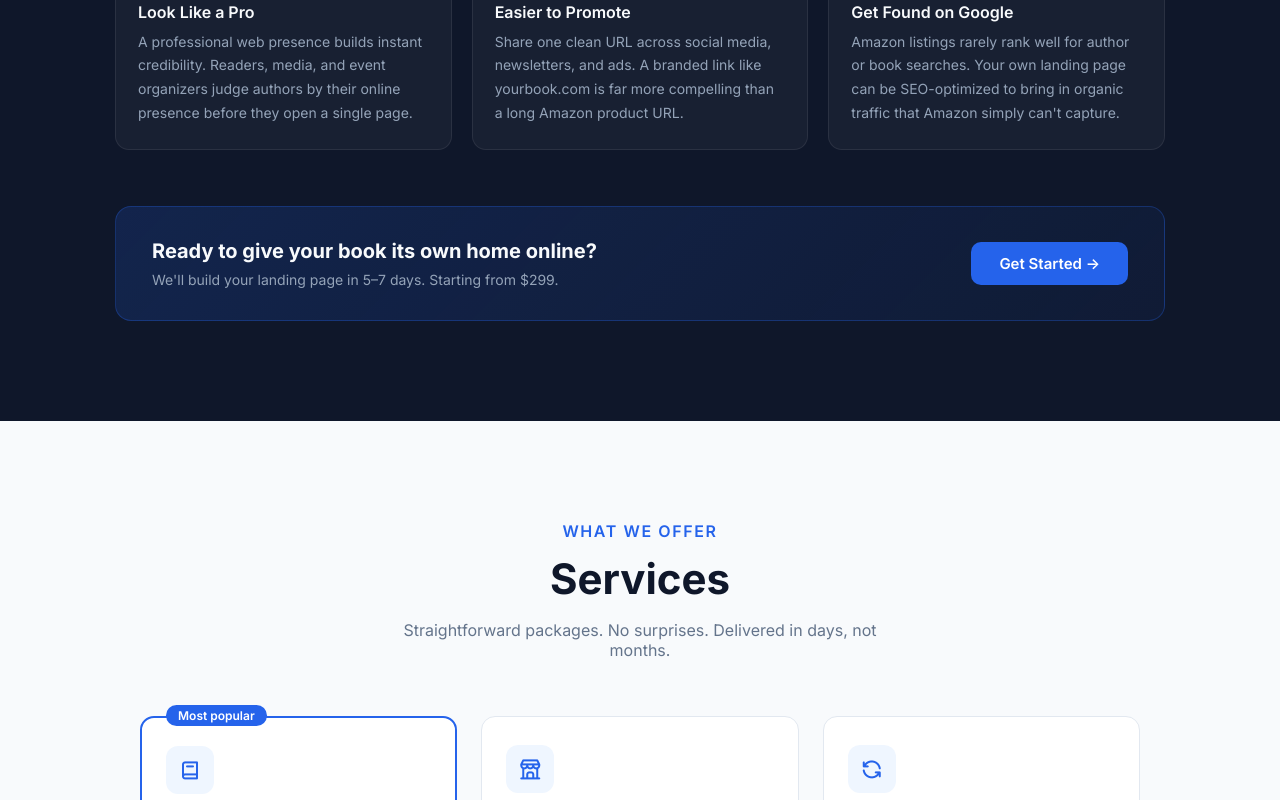
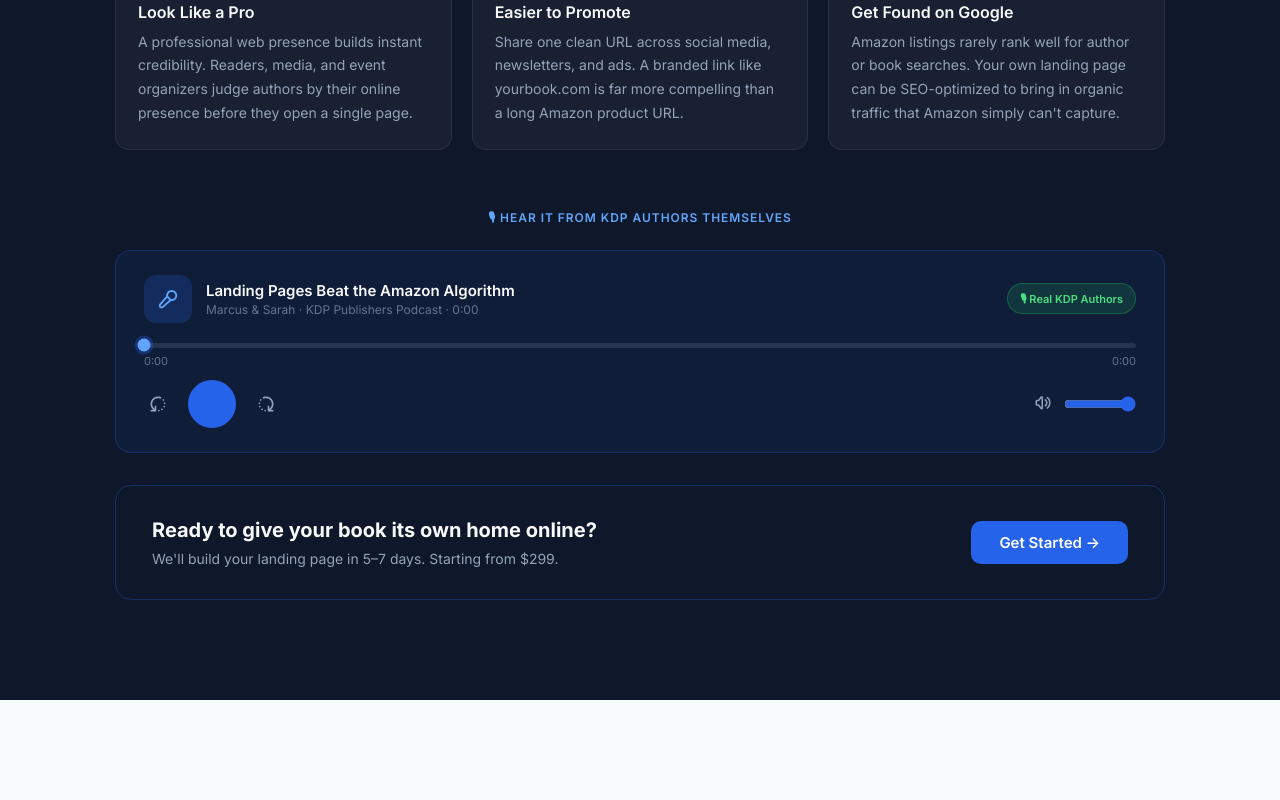
Before and after one commit to dengron55/ronalddesign, a React (Vite) app: page / in a window 1280 px wide. Shown: the part 1540-2340 px from the top of the page. Built offline with nearby package versions, Linux system fonts and the light colour scheme.

Commit message:
update content

```diff
--- a/src/App.jsx
+++ b/src/App.jsx
@@ -1,4 +1,136 @@
 import { useState, useEffect, useRef } from "react";
+
+function PodcastPlayer({ src }) {
+  const audioRef = useRef(null);
+  const [playing, setPlaying] = useState(false);
+  const [currentTime, setCurrentTime] = useState(0);
+  const [duration, setDuration] = useState(0);
+  const [volume, setVolume] = useState(1);
+  const [muted, setMuted] = useState(false);
+
+  const togglePlay = () => {
+    const a = audioRef.current;
+    if (!a) return;
+    if (playing) { a.pause(); } else { a.play(); }
+    setPlaying(!playing);
+  };
+
+  const handleTimeUpdate = () => setCurrentTime(audioRef.current?.currentTime || 0);
+  const handleLoadedMetadata = () => setDuration(audioRef.current?.duration || 0);
+  const handleEnded = () => setPlaying(false);
+
+  const seek = e => {
+    const rect = e.currentTarget.getBoundingClientRect();
+    const ratio = (e.clientX - rect.left) / rect.width;
+    const newTime = ratio * duration;
+    if (audioRef.current) audioRef.current.currentTime = newTime;
+    setCurrentTime(newTime);
+  };
+
+  const changeVolume = e => {
+    const v = parseFloat(e.target.value);
+    setVolume(v);
+    if (audioRef.current) audioRef.current.volume = v;
+    setMuted(v === 0);
+  };
+
+  const toggleMute = () => {
+    const next = !muted;
+    setMuted(next);
+    if (audioRef.current) audioRef.current.muted = next;
+  };
+
+  const fmt = s => {
+    const m = Math.floor(s / 60);
+    const sec = Math.floor(s % 60);
+    return `${m}:${sec.toString().padStart(2, "0")}`;
+  };
+
+  const progress = duration ? (currentTime / duration) * 100 : 0;
+
+  return (
+    <div style={{
+      background: "rgba(37,99,235,0.08)",
+      border: "1px solid rgba(37,99,235,0.25)",
+      borderRadius: 16, padding: "24px 28px", marginBottom: 24,
+    }}>
+      <audio ref={audioRef} src={src}
+        onTimeUpdate={handleTimeUpdate}
+        onLoadedMetadata={handleLoadedMetadata}
+        onEnded={handleEnded}
+      />
+
+      {/* Header */}
+      <div style={{ display: "flex", alignItems: "center", gap: 14, marginBottom: 20 }}>
+        <div style={{ width: 48, height: 48, background: "rgba(37,99,235,0.2)", borderRadius: 12, display: "flex", alignItems: "center", justifyContent: "center", flexShrink: 0 }}>
+          <i className="ti ti-microphone-2" style={{ fontSize: 22, color: "#60a5fa" }} aria-hidden="true" />
+        </div>
+        <div>
+          <div style={{ color: "#f8fafc", fontSize: 15, fontWeight: 600, marginBottom: 2 }}>
+            Landing Pages Beat the Amazon Algorithm
+          </div>
+          <div style={{ color: "#64748b", fontSize: 12 }}>
+            Marcus & Sarah · KDP Publishers Podcast · {fmt(duration)}
+          </div>
+        </div>
+        <div style={{ marginLeft: "auto", background: "rgba(34,197,94,0.15)", border: "1px solid rgba(34,197,94,0.3)", borderRadius: 99, padding: "3px 12px" }}>
+          <span style={{ color: "#4ade80", fontSize: 11, fontWeight: 600 }}>🎙 Real KDP Authors</span>
+        </div>
+      </div>
+
+      {/* Progress bar */}
+      <div style={{ marginBottom: 12 }}>
+        <div onClick={seek} style={{
+          height: 5, background: "rgba(248,250,252,0.1)", borderRadius: 99,
+          cursor: "pointer", position: "relative", marginBottom: 6,
+        }}>
+          <div style={{ height: "100%", width: `${progress}%`, background: "#2563eb", borderRadius: 99, transition: "width 0.1s linear" }} />
+          <div style={{ position: "absolute", top: "50%", left: `${progress}%`, transform: "translate(-50%,-50%)", width: 13, height: 13, background: "#60a5fa", borderRadius: "50%", boxShadow: "0 0 0 3px rgba(37,99,235,0.3)" }} />
+        </div>
+        <div style={{ display: "flex", justifyContent: "space-between" }}>
+          <span style={{ color: "#64748b", fontSize: 11 }}>{fmt(currentTime)}</span>
+          <span style={{ color: "#64748b", fontSize: 11 }}>{fmt(duration)}</span>
+        </div>
+      </div>
+
+      {/* Controls */}
+      <div style={{ display: "flex", alignItems: "center", gap: 16 }}>
+        {/* Rewind 15s */}
+        <button onClick={() => { if (audioRef.current) audioRef.current.currentTime = Math.max(0, currentTime - 15); }} style={{ background: "transparent", border: "none", cursor: "pointer", color: "#94a3b8", padding: 4 }} title="Back 15s">
+          <i className="ti ti-rotate-clockwise-2" style={{ fontSize: 20, transform: "scaleX(-1)", display: "block" }} aria-hidden="true" />
+        </button>
+
+        {/* Play/Pause */}
+        <button onClick={togglePlay} style={{
+          width: 48, height: 48, background: "#2563eb", border: "none", borderRadius: "50%",
+          cursor: "pointer", display: "flex", alignItems: "center", justifyContent: "center",
+          transition: "background 0.2s, transform 0.15s", flexShrink: 0,
+        }}
+          onMouseEnter={e => { e.currentTarget.style.background = "#1d4ed8"; e.currentTarget.style.transform = "scale(1.05)"; }}
+          onMouseLeave={e => { e.currentTarget.style.background = "#2563eb"; e.currentTarget.style.transform = "scale(1)"; }}
+        >
+          <i className={`ti ${playing ? "ti-player-pause-filled" : "ti-player-play-filled"}`} style={{ fontSize: 20, color: "#fff" }} aria-hidden="true" />
+        </button>
+
+        {/* Forward 15s */}
+        <button onClick={() => { if (audioRef.current) audioRef.current.currentTime = Math.min(duration, currentTime + 15); }} style={{ background: "transparent", border: "none", cursor: "pointer", color: "#94a3b8", padding: 4 }} title="Forward 15s">
+          <i className="ti ti-rotate-clockwise-2" style={{ fontSize: 20, display: "block" }} aria-hidden="true" />
+        </button>
+
+        {/* Volume */}
+        <div style={{ display: "flex", alignItems: "center", gap: 8, marginLeft: "auto" }}>
+          <button onClick={toggleMute} style={{ background: "transparent", border: "none", cursor: "pointer", color: "#94a3b8", padding: 4 }}>
+            <i className={`ti ${muted || volume === 0 ? "ti-volume-off" : "ti-volume"}`} style={{ fontSize: 18 }} aria-hidden="true" />
+          </button>
+          <input type="range" min="0" max="1" step="0.05" value={muted ? 0 : volume} onChange={changeVolume}
+            style={{ width: 72, accentColor: "#2563eb", cursor: "pointer" }}
+          />
+        </div>
+      </div>
+    </div>
+  );
+}
+
 
 const TYPING_WORDS = ["KDP Authors", "Small Businesses", "Your Brand"];
 
@@ -268,8 +400,17 @@ function WhyLandingPage() {
           ))}
         </div>
 
+        {/* Podcast Player */}
+        <div style={{ marginBottom: 32 }}>
+          <div style={{ textAlign: "center", marginBottom: 20 }}>
+            <span style={{ color: "#60a5fa", fontSize: 12, fontWeight: 600, letterSpacing: "0.08em", textTransform: "uppercase" }}>
+              🎙 Hear it from KDP authors themselves
+            </span>
+          </div>
+          <PodcastPlayer src="/Landing_pages_beat_the_Amazon_algorithm.m4a" />
+        </div>
+
         <div style={{
-          background: "linear-gradient(135deg, rgba(37,99,235,0.18) 0%, rgba(37,99,235,0.06) 100%)",
           border: "1px solid rgba(37,99,235,0.3)",
           borderRadius: 16, padding: "32px 36px",
           display: "flex", alignItems: "center", justifyContent: "space-between",
```
Also changed, not shown: 1 other file (tests, documents, lock files or other folders).
